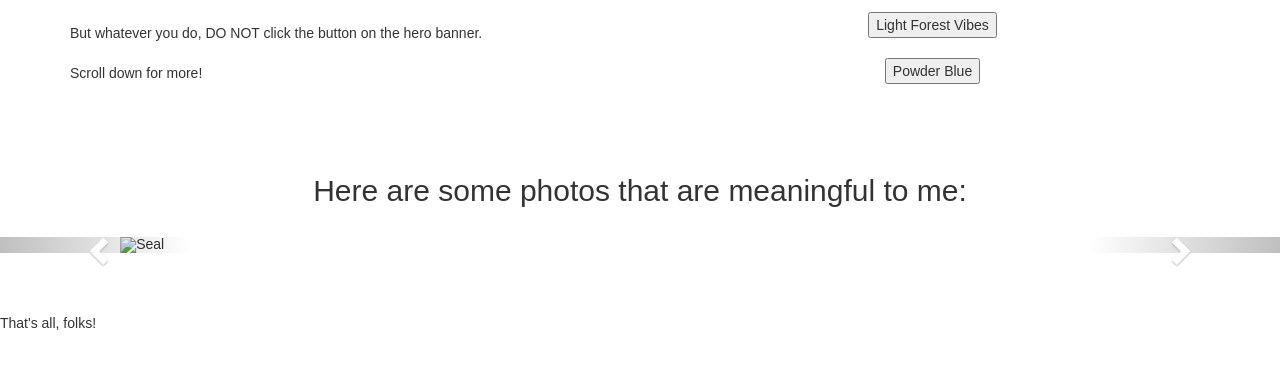
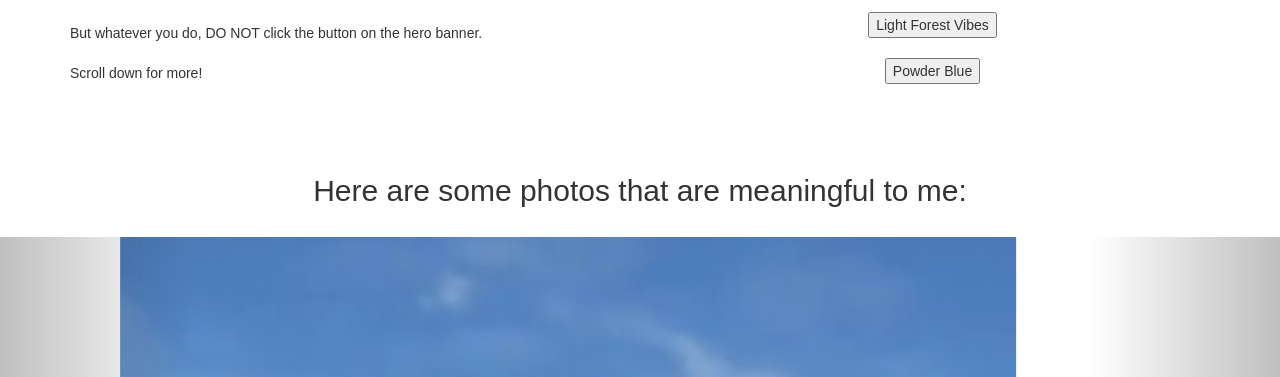
Before and after one commit to MetalancA/MetalancA.Github.io, a plain HTML site: page index.html in a window 1280 px wide. Shown: the part 575-952 px from the top of the page. Before the commit the page ends 908 px from the top, so only its background shows below. Drawn offline with nearby package versions, Linux system fonts and the light colour scheme.

Commit message:
Update index.html

```diff
--- a/index.html
+++ b/index.html
@@ -194,7 +194,7 @@ li a:hover {
   <!-- Wrapper for slides -->
   <div class="carousel-inner" role="listbox">
     <div class="item active">
-      <img src="img/Alan.JPG" alt="Seal">
+      <img src="Alan.JPG" alt="Seal">
       <div class="carousel-caption">
         <h3>Seal</h3>
         <p>This is a rare seal spotted near Antarctica.</p>
```
